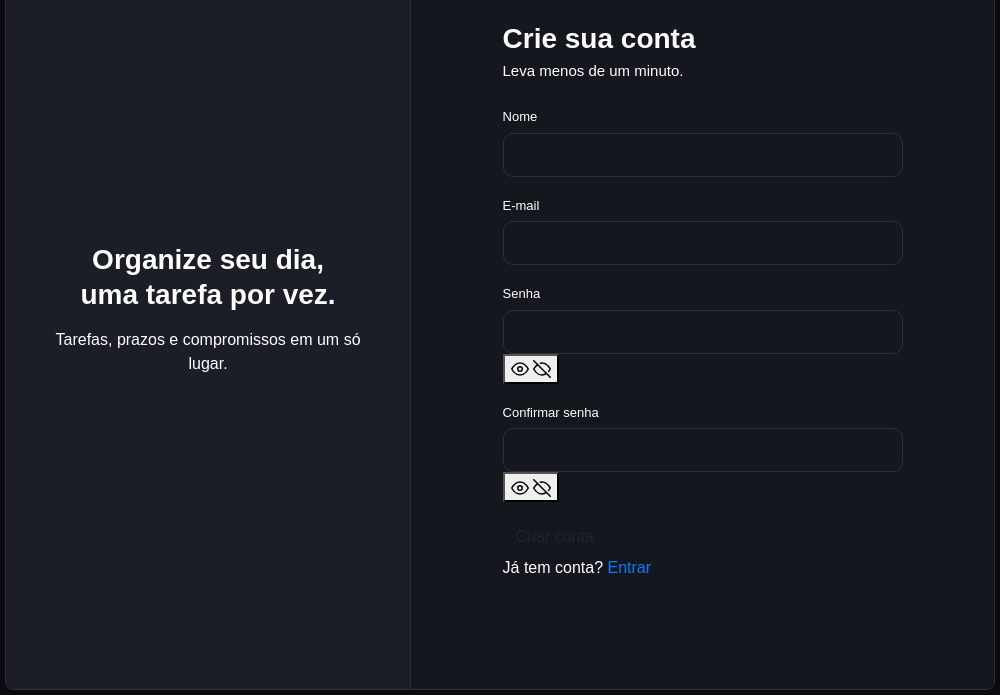
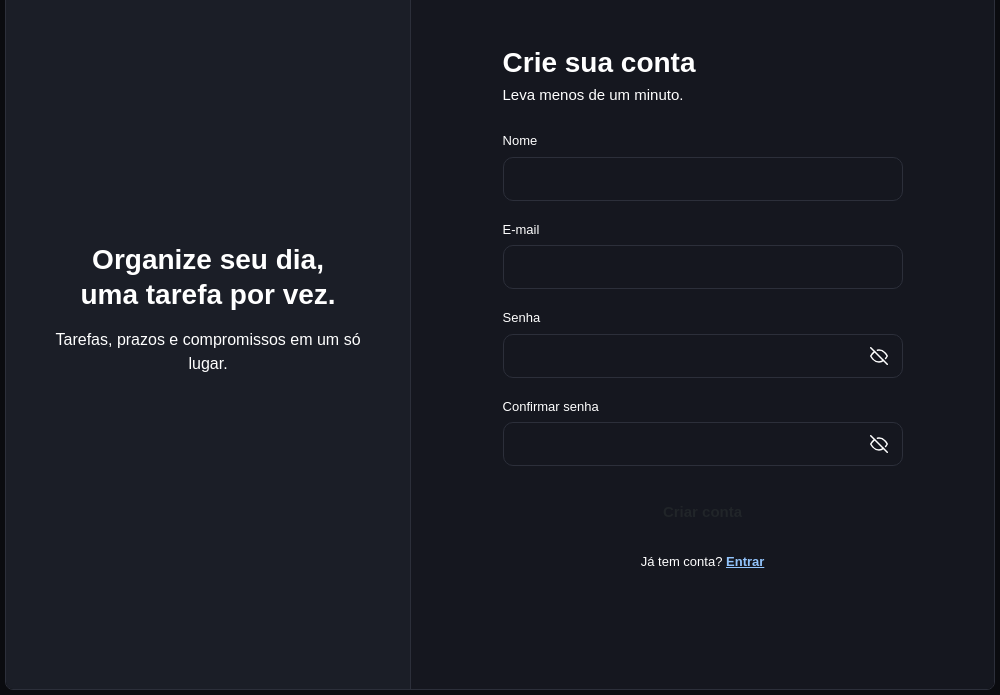
Before and after one commit to ArthurLimaAL/FlowList, an Electron app: page cadastro/erc/cadastro.html in a window 1000 px wide. Shown: the part 105-800 px from the top of the page. Drawn offline with nearby package versions, Linux system fonts and the light colour scheme; a web font is replaced by a local one.

Commit message:
cadastro.css

```diff
--- a/cadastro/erc/cadastro.css
+++ b/cadastro/erc/cadastro.css
@@ -74,6 +74,7 @@ body {
   align-items: center;
   gap: 10px;
 }
+
 /* icone da logo */
 .marca-icone {
   width: 30px;
@@ -131,6 +132,7 @@ body {
   color: var(--texto-suave);
   margin: 0 0 22px 0;
 }
+
 /* CAMPOS (sobrescrevem o visual padrão do Bootstrap) */
 .campo {
   margin-bottom: 16px;
@@ -185,3 +187,104 @@ body {
 .campo-senha {
   position: relative;
 }
+
+.campo-senha .form-control {
+  padding-right: 46px;
+}
+
+.botao-olho {
+  position: absolute;
+  right: 8px;
+  top: 50%;
+  transform: translateY(-50%);
+  display: flex;
+  align-items: center;
+  justify-content: center;
+  width: 32px;
+  height: 32px;
+  padding: 0;
+  border: none;
+  background: transparent;
+  color: var(--texto-suave);
+  border-radius: 6px;
+  cursor: pointer;
+}
+
+.botao-olho:hover {
+  color: var(--azul-claro);
+}
+
+
+.botao-olho:focus-visible {
+  outline: 2px solid var(--azul);
+}
+
+
+.oculto {
+  display: none;
+}
+
+/* BOTÃO "CRIAR CONTA" */
+.botao-principal {
+  --bs-btn-color: #ffffff;
+  --bs-btn-bg: var(--azul);
+  --bs-btn-border-color: var(--azul);
+  --bs-btn-hover-color: #ffffff;
+  --bs-btn-hover-bg: var(--azul-hover);
+  --bs-btn-hover-border-color: var(--azul-hover);
+  --bs-btn-active-color: #ffffff;
+  --bs-btn-active-bg: var(--azul-hover);
+  --bs-btn-active-border-color: var(--azul-hover);
+  --bs-btn-focus-shadow-rgb: 59, 130, 246;
+
+  width: 100%;
+  height: 44px;
+  margin-top: 8px;
+  padding: 0;
+  font-size: 15px;
+  font-weight: 600;
+  border-radius: 10px;
+}
+
+/* LINK "JÁ TEM CONTA? ENTRAR" */
+.link-login {
+  margin: 18px 0 0 0;
+  text-align: center;
+  font-size: 13px;
+  color: var(--texto-suave);
+}
+
+.link-login a {
+  color: var(--azul-claro);
+  font-weight: 700;
+  text-decoration: underline;
+}
+
+.link-login a:hover {
+  color: var(--texto);
+}
+
+/* MENSAGENS FLUTUANTES  */
+.mensagem {
+  display: none;
+  position: fixed;
+  top: 48px;
+  right: 20px;
+  background-color: #16a34a;
+  color: #ffffff;
+  padding: 12px 20px;
+  border-radius: 10px;
+  font-size: 14px;
+  box-shadow: 0 4px 8px rgba(0, 0, 0, 0.4);
+  z-index: 9999;
+  animation: aparecer 0.4s ease;
+}
+
+.mensagem.erro {
+  background-color: #dc2626;
+}
+
+@keyframes aparecer {
+  from { opacity: 0; transform: translateY(-10px); }
+  to   { opacity: 1; transform: translateY(0); }
+}
```
